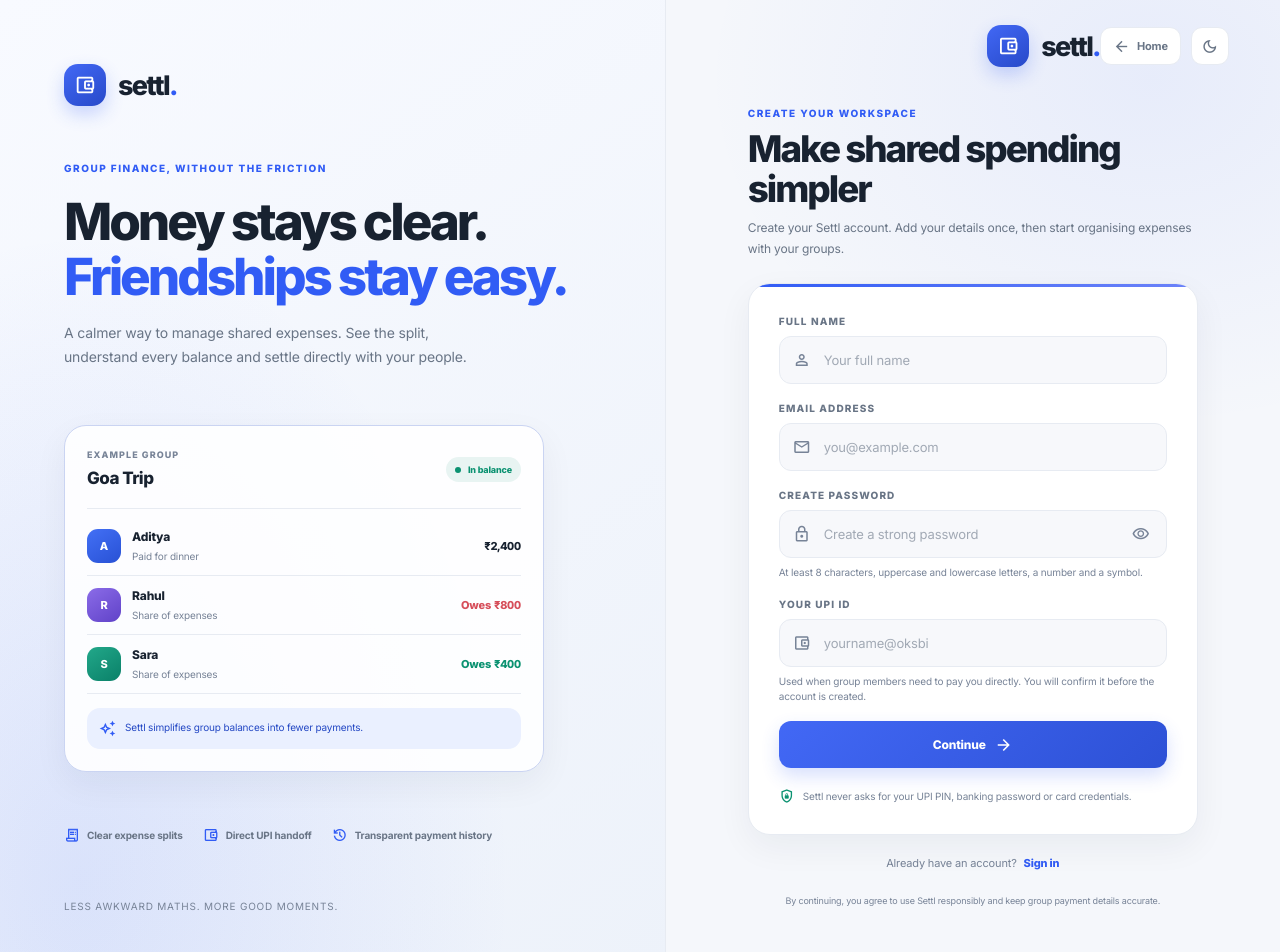
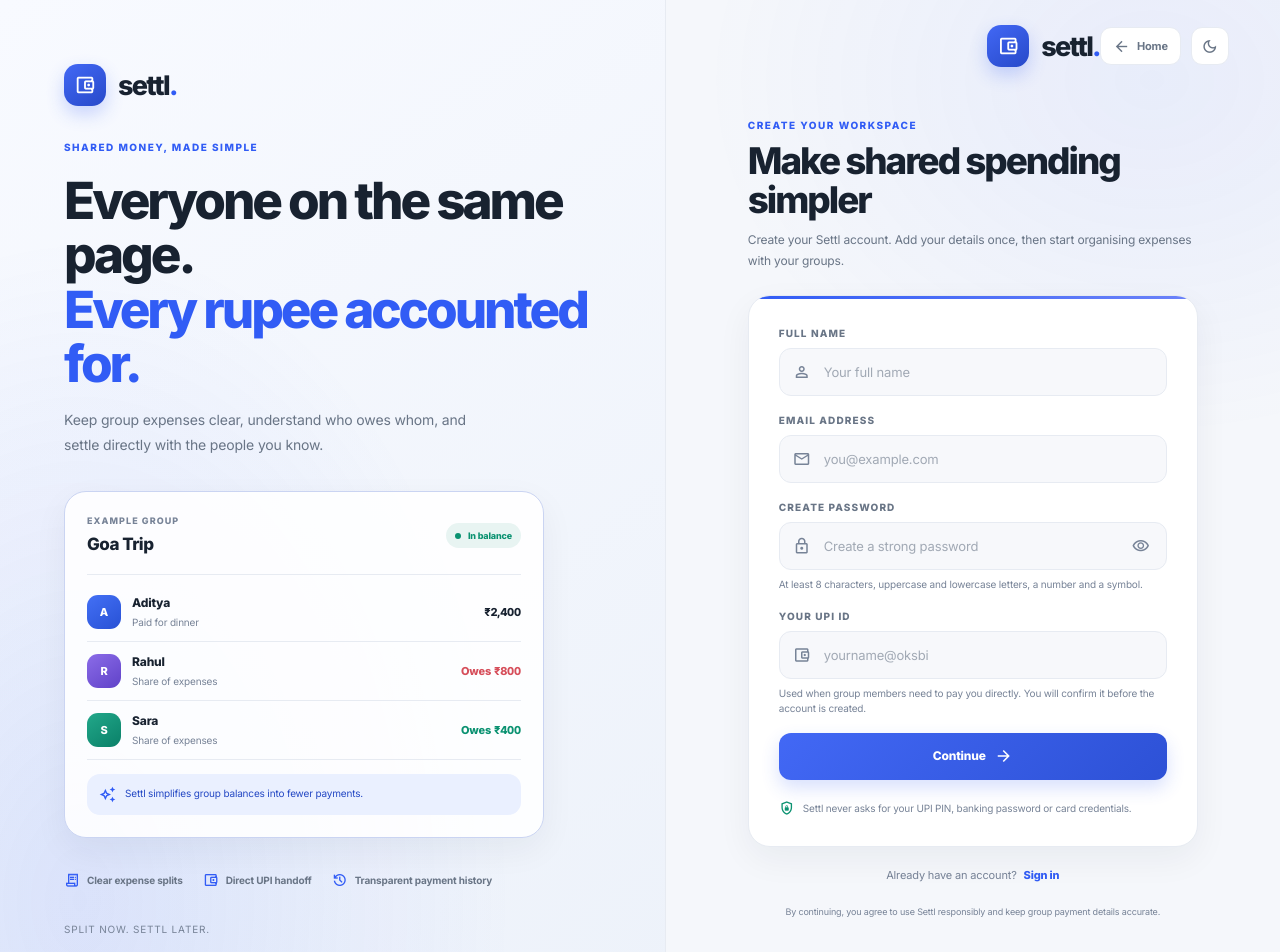
Before and after one commit to mikumaraditya/settl, a React (Vite) app in the folder frontend/: page /register in a window 1280 px wide. Shown: the top 952 px of the page. Built offline with nearby package versions, Linux system fonts and the light colour scheme; no server answers.

Commit message:
Scope refreshed authentication copy to login variant only

```diff
--- a/frontend/src/components/AuthShell.jsx
+++ b/frontend/src/components/AuthShell.jsx
@@ -13,9 +13,9 @@ export default function AuthShell({ eyebrow, title, description, children, foote
         </Link>
 
         <div className="auth-visual-copy">
-          <p className="auth-visual-eyebrow">GROUP FINANCE, WITHOUT THE FRICTION</p>
-          <h2>Money stays clear.<br /><span>Friendships stay easy.</span></h2>
-          <p>A calmer way to manage shared expenses. See the split, understand every balance and settle directly with your people.</p>
+          <p className="auth-visual-eyebrow">{variant === 'login' ? 'GROUP FINANCE, WITHOUT THE FRICTION' : 'Shared money, made simple'}</p>
+          <h2>{variant === 'login' ? <>Money stays clear.<br /><span>Friendships stay easy.</span></> : <>Everyone on the same page.<br /><span>Every rupee accounted for.</span></>}</h2>
+          <p>{variant === 'login' ? 'A calmer way to manage shared expenses. See the split, understand every balance and settle directly with your people.' : 'Keep group expenses clear, understand who owes whom, and settle directly with the people you know.'}</p>
         </div>
 
         <div className="auth-preview-card">
@@ -53,7 +53,7 @@ export default function AuthShell({ eyebrow, title, description, children, foote
           <span><span className="material-symbols-outlined">account_balance_wallet</span> Direct UPI handoff</span>
           <span><span className="material-symbols-outlined">history</span> Transparent payment history</span>
         </div>
-        <p className="auth-visual-footnote">Less awkward maths. More good moments.</p>
+        <p className="auth-visual-footnote">{variant === 'login' ? 'Less awkward maths. More good moments.' : 'Split now. Settl later.'}</p>
       </aside>
 
       <main className="auth-main">
```
